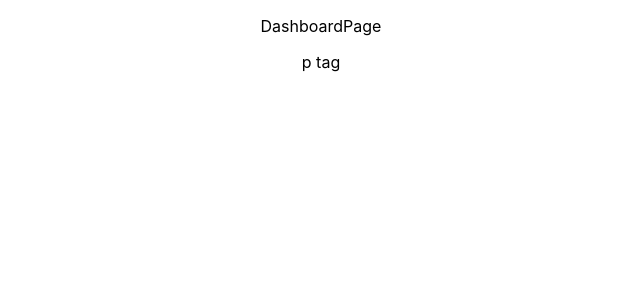
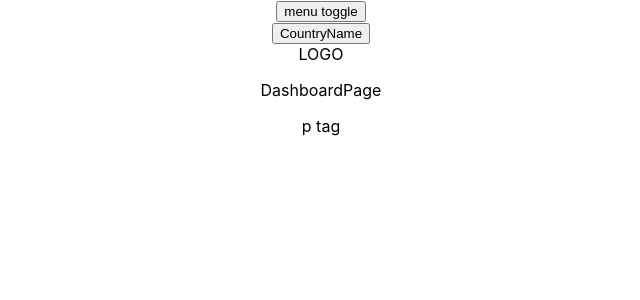
Before and after one commit to SmitnAntonyDv/Portfolio_Hidden_Gems_Client, a React (Create React App) app: page /user/1/dashboard in a window 1280 px wide. Shown: the top 300 px of the page, without its empty margins (319-959 px from the left). Built offline with nearby package versions, Linux system fonts and the light colour scheme; no server answers.

Commit message:
created toolbar component with button "menu" and button "countryname" and a logo | added the component above <Switch> in app.js

```diff
--- a/src/App.js
+++ b/src/App.js
@@ -1,16 +1,18 @@
-import React from 'react';
-import logo from './logo.svg';
-import './App.css';
+import React from "react";
+import logo from "./logo.svg";
+import "./App.css";
 
-import { Switch, Route } from 'react-router-dom';
-import Other from './pages/Other';
-import Homepage from './pages/Homepage';
-import CountryPage from './pages/CountryPage';
-import DashboardPage from './pages/DashboardPage';
-import DetailsPage from './pages/DetailsPage';
+import { Switch, Route } from "react-router-dom";
+import Other from "./pages/Other";
+import Homepage from "./pages/Homepage";
+import CountryPage from "./pages/CountryPage";
+import DashboardPage from "./pages/DashboardPage";
+import DetailsPage from "./pages/DetailsPage";
+import Toolbar from "./components/navbar/Toolbar";
 function App() {
   return (
     <div className='App'>
+      <Toolbar />
       <Switch>
         <Route exact path='/' component={Homepage} />
         <Route path='/testing' component={Other} />
--- /dev/null
+++ b/src/components/navbar/Toolbar.js
@@ -0,0 +1,19 @@
+import React from "react";
+
+export default function Toolbar() {
+  return (
+    <div>
+      <div>
+        <div>
+          <button>menu toggle</button>
+        </div>
+        <div>
+          <button>CountryName</button>
+        </div>
+        <div>
+          <div>LOGO</div>
+        </div>
+      </div>
+    </div>
+  );
+}
--- a/src/pages/CountryPage.js
+++ b/src/pages/CountryPage.js
@@ -32,7 +32,10 @@ export default function CountryPage() {
                 <p>{post.description}</p>
                 <img src={post.imageUrl} alt='' />
                 <p>location :{post.adress}</p>
-                <h2>TODO: LINK LAT / LONG VALUES to geocoding google API</h2>
+                <h2>
+                  TODO: LINK LAT / LONG VALUES to geocoding google API
+                  (according to googleAPI)
+                </h2>
                 <p>
                   latitude: {post.latitude},
                   <br />
@@ -42,7 +45,6 @@ export default function CountryPage() {
                 <Link to={`/locations/${post.userId}/details`}>
                   <button>Explore this location!</button>
                 </Link>
-                <h2>TODO: GOOGLE MAP!</h2>
               </li>
             );
           })}
@@ -72,10 +74,7 @@ export default function CountryPage() {
       <p>COUNTRY PAGE</p>
       <p>To do:</p>
       <ul>
-        <li>Import country specific API data</li>
-        <li>display some basic country specific data at buttom</li>
         <li>style page according to wireframe</li>
-        <li>finished</li>
       </ul>
       {renderCountryPost()}
       {renderCountryInfo()}
```
